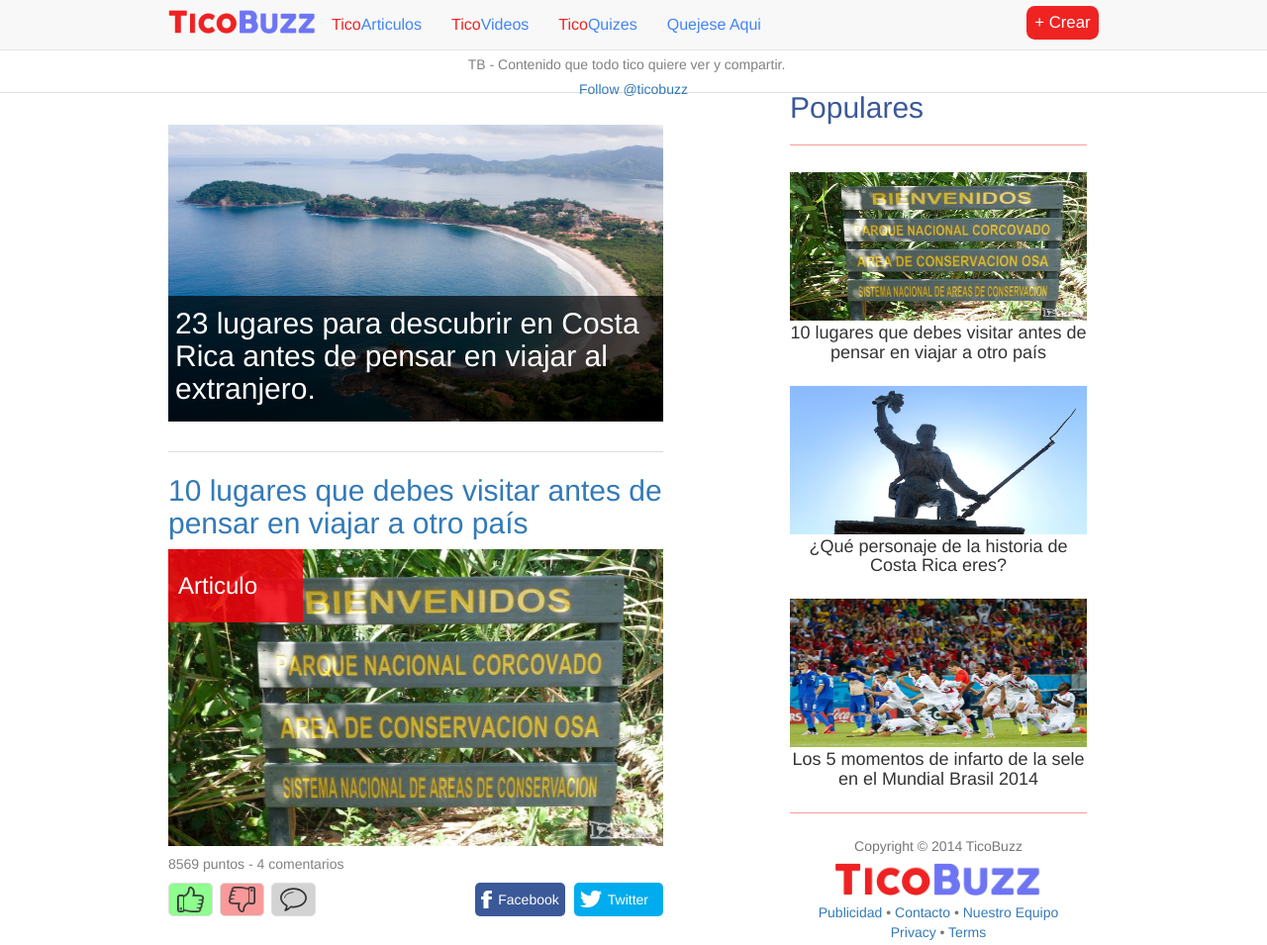
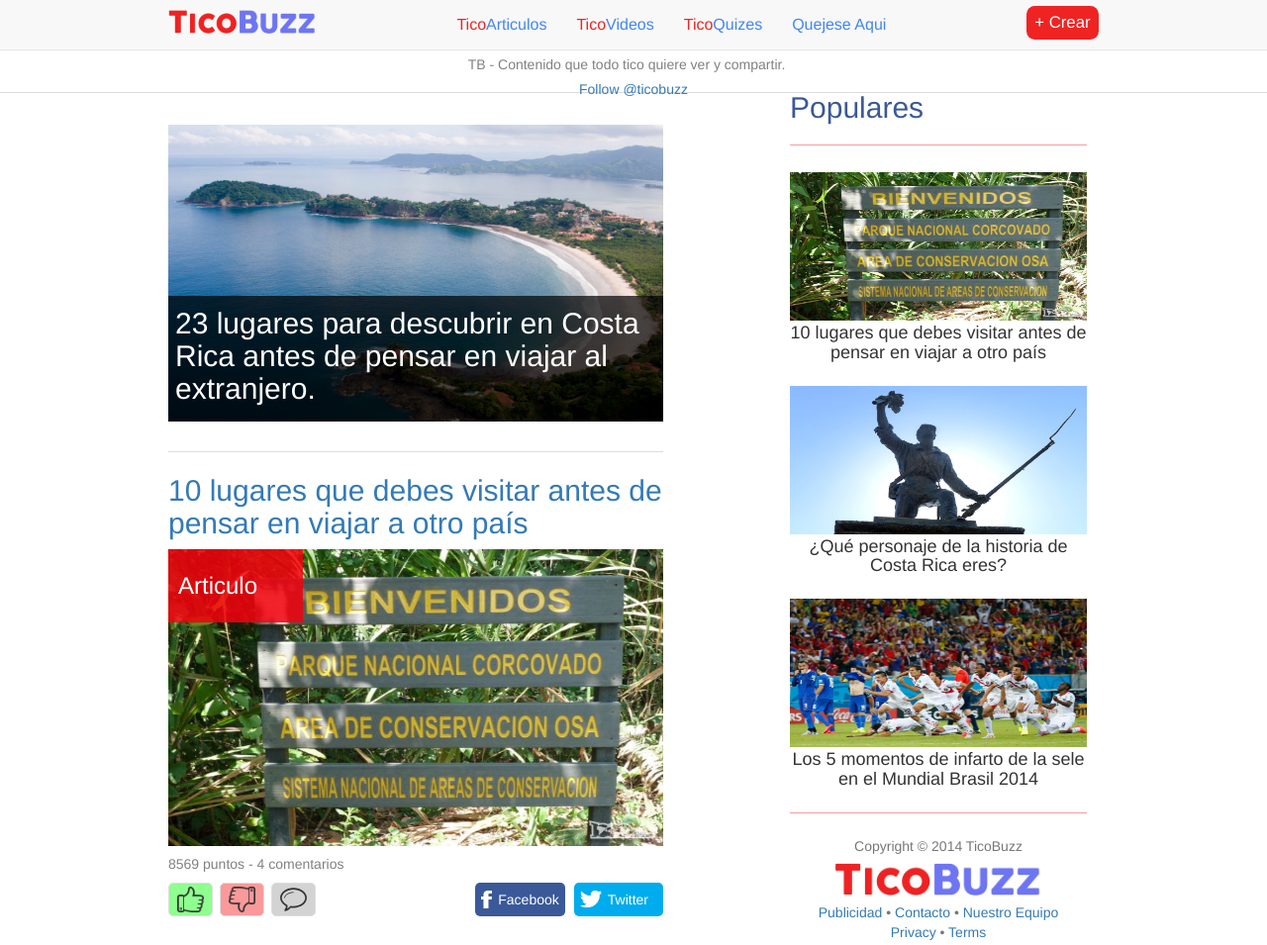
Before and after one commit to oalexanderpa/TicoBuzz, a website: page app/index.html in a window 1280 px wide. Shown: the top 955 px of the page at 99% size. Drawn offline with nearby package versions, Linux system fonts and the light colour scheme; some packages are replaced by stand-ins of ours; files that its build step writes are made by us from their sources.

Commit message:
Navbar centrado

```diff
--- a/app/styles/main.css
+++ b/app/styles/main.css
@@ -134,6 +134,10 @@ body {
   padding: 0.58em 0;
 }
 
+.navbar-inner{
+  height: 46px;
+}
+
 #bs-example-navbar-collapse-1{
   text-align: center;
 }
@@ -142,6 +146,8 @@ body {
   font-size: 16px;
   list-style: none;
   text-align: center;
+  float: none;
+  display: inline-block;
 }
 
 .navbar-default .navbar-nav > li > a,
```
